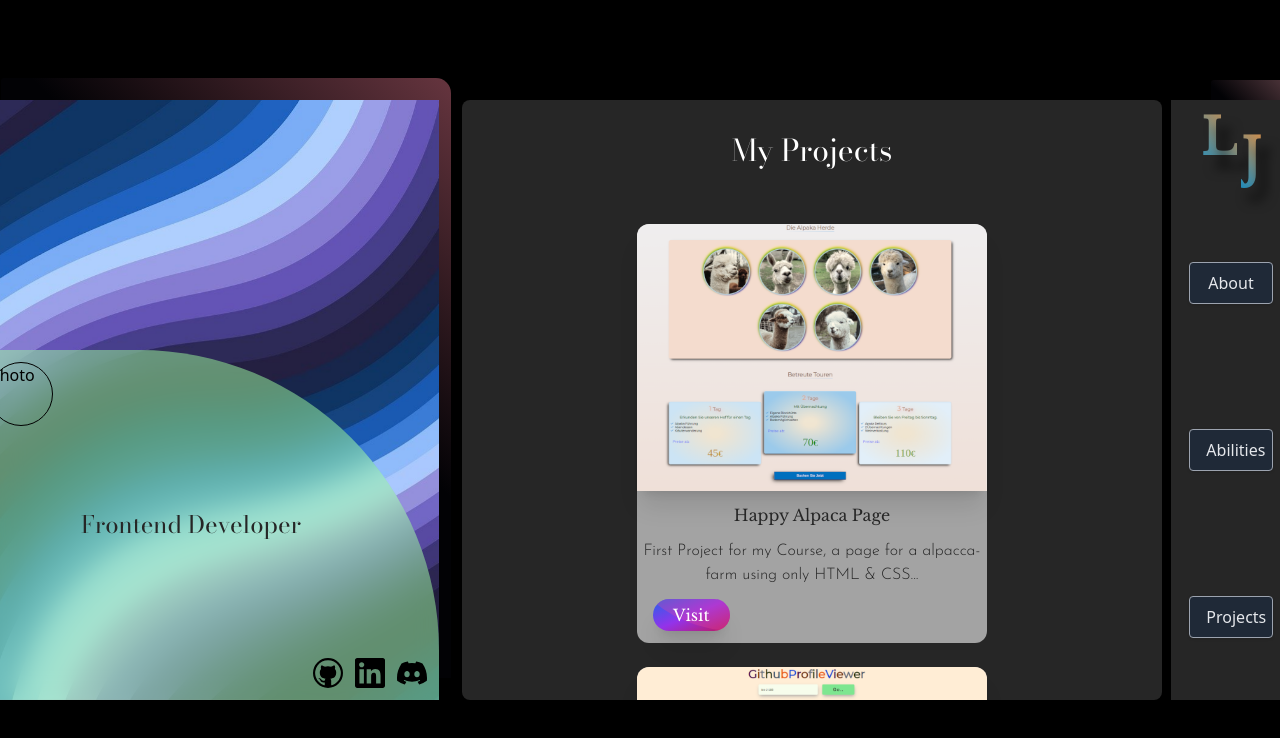
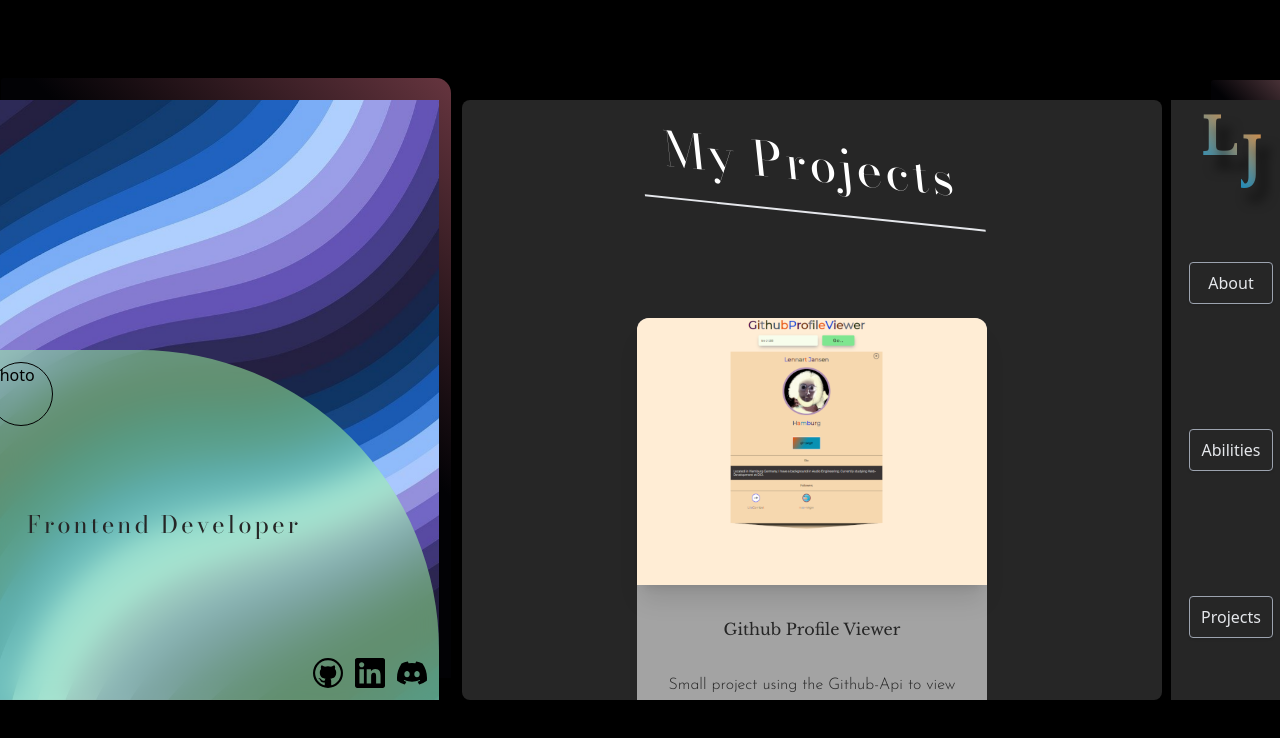
Before and after one commit to Len-J-108/portfolio, a React (Vite) app: page /projects in a window 1280 px wide. Shown: the top 738 px of the page. Built offline with nearby package versions, Linux system fonts and the light colour scheme.

Commit message:
skewed headlines and springy ani

```diff
--- a/src/Components/Abilities.jsx
+++ b/src/Components/Abilities.jsx
@@ -37,8 +37,8 @@ const Abilities = ({ switchProps }) => {
       exit='exit'
       className='bg-neutral-800 w-full h-full rounded-lg flex items-start flex-col gap-4 overflow-y-scroll'
     >
-      <h2>Abilities</h2>
-      <h3>Front End</h3>
+      <h2 className='fff-bodoni text-5xl my-10 mx-auto pb-6  px-6 border-b-2 skew-x-6 skew-y-6'>Abilities</h2>
+      {/* <h3>Front End</h3> */}
       <section className='flex flex-wrap gap-5 w-5/6 mx-auto justify-around'>
         {abilitiesData.map(({ id, name, img }) => (
           <div
--- a/src/Components/About.jsx
+++ b/src/Components/About.jsx
@@ -9,8 +9,8 @@ const About = ({ switchProps }) => {
       exit='exit'
       className='bg-neutral-800 w-full h-full rounded-lg flex items-center flex-col gap-6 overflow-y-scroll'
     >
-      <h2>About me:</h2>
-      <div className='wrapper border-t-2 w-4/6'>
+      <h2 className="fff-bodoni text-5xl mt-10 pb-6  px-6 border-b-2 skew-x-6 skew-y-6">About me</h2>
+      <div className='wrapper w-4/6'>
         <p className='w-10/12 mx-5 my-12 text-center'>
           Hi. My Name is Lennart Jansen from Hamburg. A have a background as an
           Audio Engeneer. Recently i discovered my passion with programming and
--- a/src/Components/ContentLeftBottom.jsx
+++ b/src/Components/ContentLeftBottom.jsx
@@ -3,6 +3,7 @@ import '../Styles/Typo/Fonts.scss';
 import { VscGithub } from 'react-icons/vsc';
 import { SiLinkedin } from 'react-icons/si';
 import { BsDiscord } from 'react-icons/bs';
+
 const ContentLeftBottom = () => {
   const twClassNames = ['hidden', 'lg:block', 'backdrop-blur-md'];
   return (
@@ -11,7 +12,9 @@ const ContentLeftBottom = () => {
         <div className='text-black self-start absolute left-0 rounded-full border border-black w-16 h-16'>
           Photo
         </div>
-        <h5 className="fff-bodoni self-center text-2xl text-neutral-800">Frontend Developer</h5>
+        <h5 className='fff-bodoni self-center text-2xl text-neutral-800'>
+          Frontend Developer
+        </h5>
         <a href='https://github.com/Len-J-108' target='blank'>
           <VscGithub className='text-black text-3xl' />
         </a>
--- a/src/Components/Navigation.jsx
+++ b/src/Components/Navigation.jsx
@@ -8,19 +8,19 @@ const Navigation = () => {
       <Logo />
       <Link
         to='/'
-        className='w-5/6  m-auto hover:text-orange-400 text-center hover: hover:border-orange-400 text-gray-200 py-2 px-4 border border-gray-400 rounded shadow bg-gray-800'
+        className='w-5/6  m-auto hover:text-orange-400 text-center hover: hover:border-orange-400 text-gray-200 py-2 border border-gray-400 rounded shadow bg-inherit'
       >
         About
       </Link>
       <Link
         to='/abilities'
-        className='w-5/6  m-auto hover:text-orange-400 text-center hover: hover:border-orange-400 text-gray-200  py-2 px-4 border border-gray-400 rounded shadow bg-gray-800'
+        className='w-5/6  m-auto hover:text-orange-400 text-center hover: hover:border-orange-400 text-gray-200 py-2 border border-gray-400 rounded shadow bg-inherit'
       >
         Abilities
       </Link>
       <Link
         to='projects'
-        className='w-5/6  m-auto hover:text-orange-400 text-center hover: hover:border-orange-400 text-gray-200 py-2 px-4 border border-gray-400 rounded shadow bg-gray-800'
+        className='w-5/6  m-auto hover:text-orange-400 text-center hover: hover:border-orange-400 text-gray-200 py-2 border border-gray-400 rounded shadow bg-inherit'
       >
         Projects
       </Link>
--- a/src/Components/ProjectCard.jsx
+++ b/src/Components/ProjectCard.jsx
@@ -6,19 +6,19 @@ const ProjectCard = ({ name, url, img, txt }) => {
   };
 
   return (
-    <div className='fff-baskerville card rounded-xl w-6/12 bg-neutral-400 text-neutral-800'>
+    <div className='fff-baskerville card rounded-xl w-6/12 bg-neutral-400 text-neutral-800 my-10'>
       <img
         src={img}
         alt='project one'
         className='card-img w-100 rounded-t-xl shadow-xl'
       />
-      <h3 className='text-center my-3'>{name}</h3>
-      <p className='fff-josephine text-center'>{txt}</p>
+      <h3 className='text-center my-8'>{name}</h3>
+      <p className='fff-josephine text-center w-10/12  mx-auto'>{txt}</p>
       <a
         href={url}
         target='blank'
         className='relative inline-flex items-center justify-center px-5
-         py-1 mx-4 my-3 overflow-hidden font-medium text-indigo-600 transition
+         py-1 mx-8 my-8 overflow-hidden font-medium text-indigo-600 transition
           duration-300 ease-out rounded-full shadow-xl group hover:ring-1
            hover:ring-purple-500 '
       >
--- a/src/Components/Projects.jsx
+++ b/src/Components/Projects.jsx
@@ -8,17 +8,17 @@ const Projects = ({ switchProps }) => {
   const projectData = [
     {
       id: 1,
+      name: 'Github Profile Viewer',
+      url: 'https://len-j-108.github.io/ghProfileViewer/',
+      txt: 'Small project using the Github-Api to view your GH profile...',
+      img: img2,
+    },
+    {
+      id: 2,
       name: 'Happy Alpaca Page',
       url: 'https://len-j-108.github.io/tha-site/',
       txt: 'First Project for my Course,  a page for a alpacca-farm using only HTML & CSS...',
       img: img1,
-    },
-    {
-      id: 2,
-      name: 'Github Profile Viewer',
-      url: 'https://len-j-108.github.io/ghProfileViewer/',
-      txt: 'Small project using the Github-Api to view your GH profile...',
-      img: img2,
     },
   ];
 
@@ -31,7 +31,7 @@ const Projects = ({ switchProps }) => {
       // style={style}
       className='bg-neutral-800 w-full h-full rounded-lg flex items-center flex-col gap-6 overflow-y-scroll'
     >
-      <h1 className="fff-bodoni text-3xl my-8">My Projects</h1>
+      <h1 className="fff-bodoni text-5xl my-10 pb-6  px-6 border-b-2 skew-x-6 skew-y-6">My Projects</h1>
       {projectData.map(({ id, name, url, txt, img }) => {
         return (
           <ProjectCard name={name} url={url} txt={txt} key={id} img={img} />
--- a/src/Components/RoutesAnimated.jsx
+++ b/src/Components/RoutesAnimated.jsx
@@ -10,7 +10,7 @@ const RoutesAnimated = () => {
   const switchProps = {
     initial: {
       opacity: 0,
-      y: -100,
+      y: -50,
       // width: '1px',
       transition: {
         duration: 0,
@@ -22,7 +22,9 @@ const RoutesAnimated = () => {
       y: 0,
       // width: '100%',
       transition: {
-        duration: 0.5,
+        type: 'spring',
+        stiffness: 300,
+        duration: 0.3,
         delay: 0.5,
         ease: 'easeOut',
       },
@@ -32,7 +34,7 @@ const RoutesAnimated = () => {
       // width: 0,
       // height: 0,
       transition: {
-        duration: 0.5,
+        duration: 0.2,
         delay: 0,
         ease: 'easeOut',
       },
--- a/src/Styles/Typo/Fonts.scss
+++ b/src/Styles/Typo/Fonts.scss
@@ -4,10 +4,13 @@
 
 .fff-monospace {
   font-family: monospace, sans-serif;
+  letter-spacing: 3px;
 }
 
 .fff-bodoni {
   font-family: 'Bodoni Moda', serif;
+  // font-weight: 400;
+  letter-spacing: 3px;
 }
 
 .fff-garamond {
```
Also changed, not shown: src/Assets/images/faceSwap.jpg (added).
